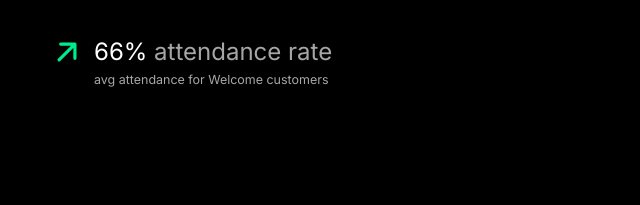
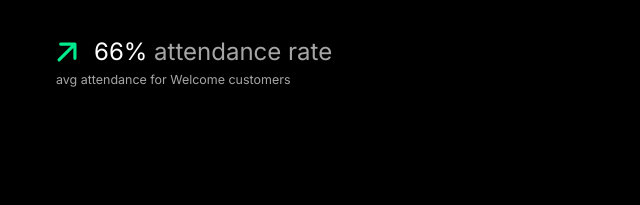
Before and after one commit to Oleks1y-sus/Practice, a plain HTML site: page index.html in a window 1280 px wide. Shown: the part 1398-1603 px from the top of the page, 0-640 px from the left. Drawn offline with Linux system fonts and the light colour scheme.

Commit message:
updated underarrow text

```diff
--- a/css/style.css
+++ b/css/style.css
@@ -689,6 +689,7 @@ body.nav-open {
 .brands__stat-label {
   font-size: 0.78rem;
   color: var(--clr-text-muted);
+  margin-left: -38px;
 }
 .muted{
   color: var(--clr-text-muted);
```
